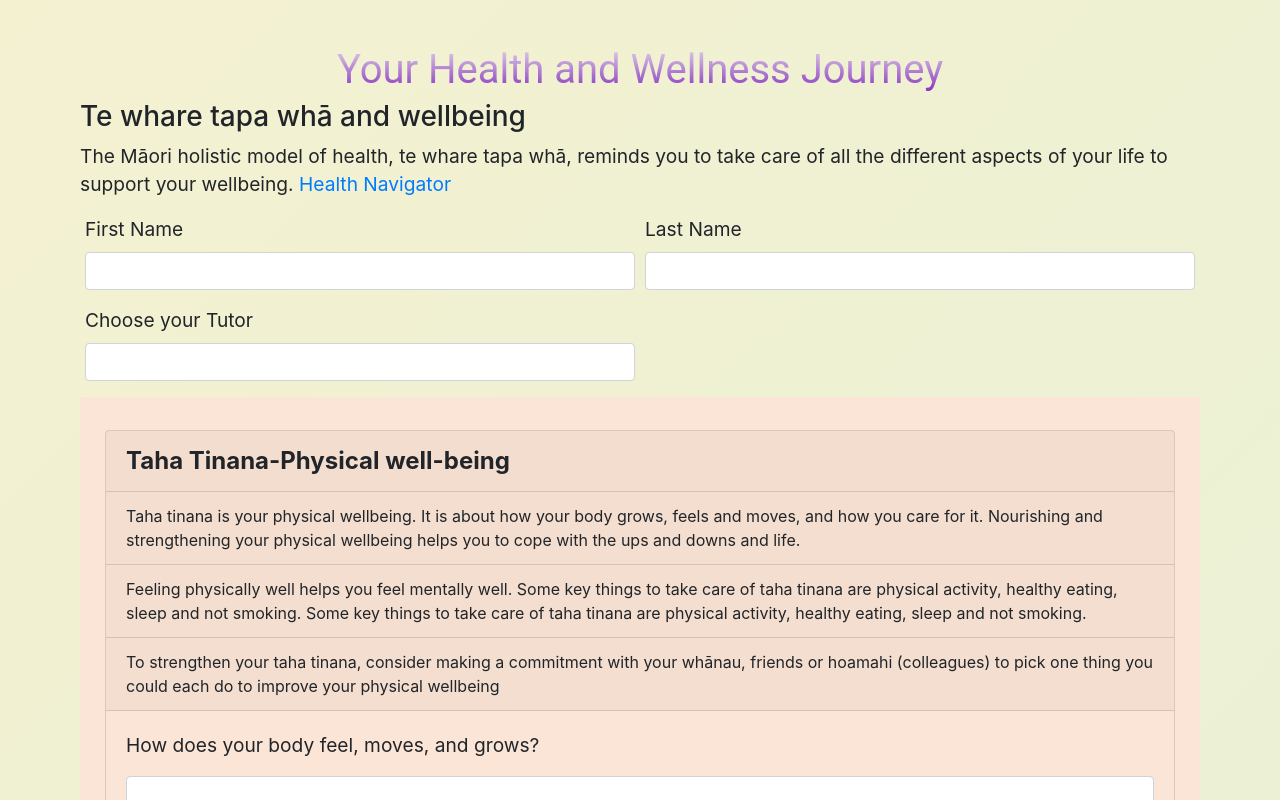
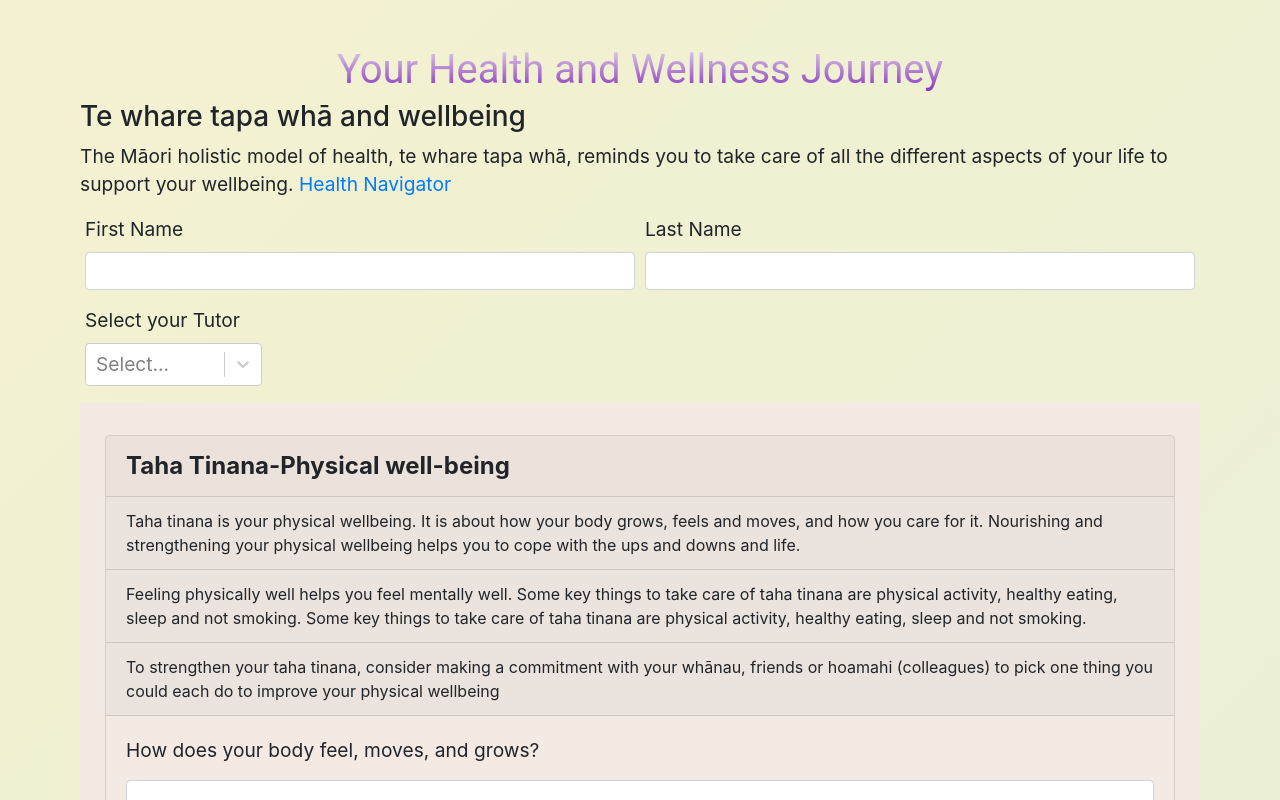
Before and after one commit to Wulingoh/send-email-with-reactjs-and-emailjs-main, a React (Create React App) app: page / in a window 1280 px wide. Shown: the top 800 px of the page. Built offline with nearby package versions, Linux system fonts and the light colour scheme.

Commit message:
installing tutor select

```diff
--- a/package.json
+++ b/package.json
@@ -13,6 +13,7 @@
     "react-bootstrap": "^2.4.0",
     "react-dom": "^17.0.2",
     "react-scripts": "5.0.0",
+    "react-select": "^5.4.0",
     "web-vitals": "^2.1.3"
   },
   "scripts": {
--- a/src/App.js
+++ b/src/App.js
@@ -1,11 +1,23 @@
-import React, { useRef } from "react";
+import React, { useRef, useState } from "react";
 import emailjs, { init } from "@emailjs/browser";
 import CardWithHeader from "../src/components/cards";
+import Select from "react-select";
 import "./index.css";
+
+//https://react-select.com/home
+const options = [
+  { value: "Gary Dix", label: "Gary Dix" },
+  { value: "Jeffery Hong", label: "Jeffery Hong" },
+  { value: "Dipti Kartikeya", label: "Dipti Kartikeya" },
+  { value: "Harpreet Kaur", label: "Harpreet Kaur" },
+];
+
 //https://github.com/abdulwaqar844/send-email-with-reactjs-and-emailjs
 function App() {
   init("user_aVMjgLam4rroy8ETgabF9");
   const form = useRef();
+  const [selectedOption, setSelectedOption] = useState(null);
+
   const handleSubmit = (e) => {
     e.preventDefault();
     // emailjs.sendForm('YOUR_SERVICE_ID', 'YOUR_TEMPLATE_ID', form.current, 'YOUR_PUBLIC_KEY')
@@ -27,6 +39,33 @@ function App() {
           console.log(error.text);
         }
       );
+  };
+  const customStyles = {
+    menu: (provided, state) => ({
+      ...provided,
+      width: 400,
+      // borderBottom: "1px dotted pink",
+      // color: state.selectProps.menuColor,
+      color: "transparent",
+      // padding: 20,
+    }),
+
+    option: (provided, state) => ({
+      ...provided,
+      // borderBottom: "1px dotted pink",
+      color: state.isSelected ? "red" : "blue",
+      // padding: 20,
+    }),
+    // control: () => ({
+    //   // none of react-select's styles are passed to <Control />
+    //   width: 300,
+    // }),
+    singleValue: (provided, state) => {
+      const opacity = state.isDisabled ? 0.5 : 1;
+      const transition = "opacity 300ms";
+
+      return { ...provided, opacity, transition };
+    },
   };
 
   return (
@@ -56,15 +95,24 @@ function App() {
             </label>
             <input type='text' className='form-control' name='lastname' />
           </div>
-          <div className='form-group col-md-6'>
-            <label htmlFor='Last Name' style={{ fontSize: "1.2em" }}>
-              Choose your Tutor
-            </label>
-            <input type='text' className='form-control' name='tutor' />
+          <div
+            className='form-group col-md-2'
+            style={{ fontSize: "1.2em", width: "100%" }}
+          >
+            <label>Select your Tutor</label>
+
+            <Select
+              styles={customStyles}
+              width='500px'
+              name='tutor'
+              defaultValue={selectedOption}
+              onChange={setSelectedOption}
+              options={options}
+            />
           </div>
 
           <CardWithHeader
-            bgcolor='#fbe5d6'
+            bgcolor='#f3eae4'
             sectiontitle={"Taha Tinana-Physical well-being"}
             description={`Taha tinana is your physical wellbeing. It is about how your body grows, feels and moves, and how you care for it.
 
@@ -100,7 +148,7 @@ function App() {
           ></CardWithHeader>
 
           <CardWithHeader
-            bgcolor='#fdcff4'
+            bgcolor='#f1d2eb'
             sectiontitle={"Taha whānau (family and social health)"}
             description={`Taha whānau is about who makes you feel like you belong, who you care about and who you share your life with.Whānau is about extended relationships – it’s not just your immediate relatives, it’s your friends, hoamahi (colleagues), community and the people you care about.`}
             description2={`Everyone has a place and a role to fulfil within their whānau, and whānau contributes to your individual wellbeing and identity. Spending time with whānau, doing things for them and getting involved gives you a feeling of purpose, connection and wellbeing.`}
--- a/src/index.css
+++ b/src/index.css
@@ -7,7 +7,7 @@ body {
   -moz-osx-font-smoothing: grayscale;
   font-size: 16px;
 
-  background: linear-gradient(-45deg, #fbe5d6, #e2f0d9, #fff2cc, #fdcff4);
+  background: linear-gradient(-45deg, #f3eae4, #e2f0d9, #fff2cc, #f1d2eb);
   background-size: 400% 400%;
   animation: gradient 15s ease infinite;
   /* height: 100vh; */
@@ -57,11 +57,12 @@ code {
 }
 
 .buttonSubmit {
+  display: flex;
   width: 80%;
   height: auto;
   font-family: "Roboto", sans-serif;
   font-size: 1.5em;
-  align-items: center;
+
   /* text-transform: uppercase; */
   /* letter-spacing: 2.5px; */
   font-weight: 500;
@@ -73,7 +74,11 @@ code {
   transition: all 0.3s ease 0s;
   margin-top: 1em;
   margin-bottom: 2em;
-  /* outline: none; */
+
+  justify-content: center; /* Align Horizontally */
+  align-items: center; /* Align Vertically */
+  /* border: 2px solid orange; */
+  /* height: 200px; */
 
   padding: 5px;
   /* margin: 5px; */
```
Also changed, not shown: 1 other file (tests, documents, lock files or other folders).
